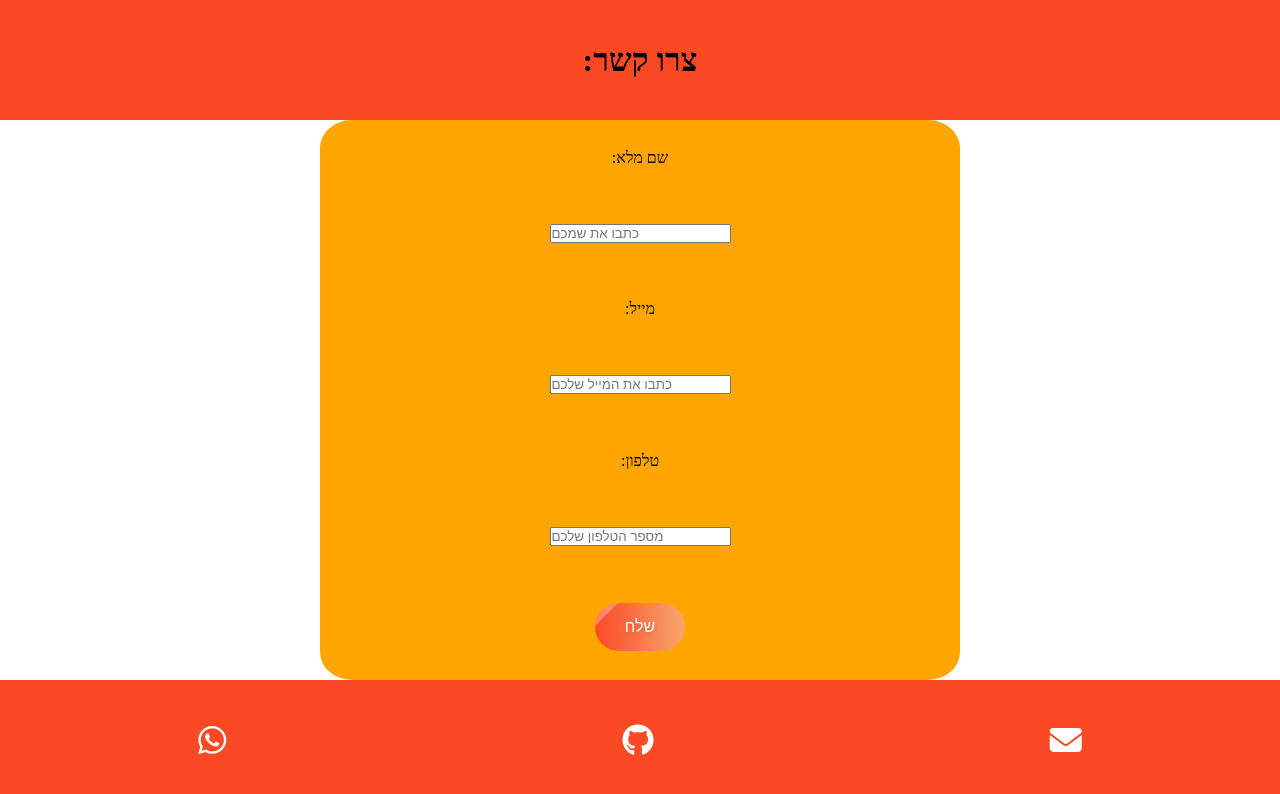
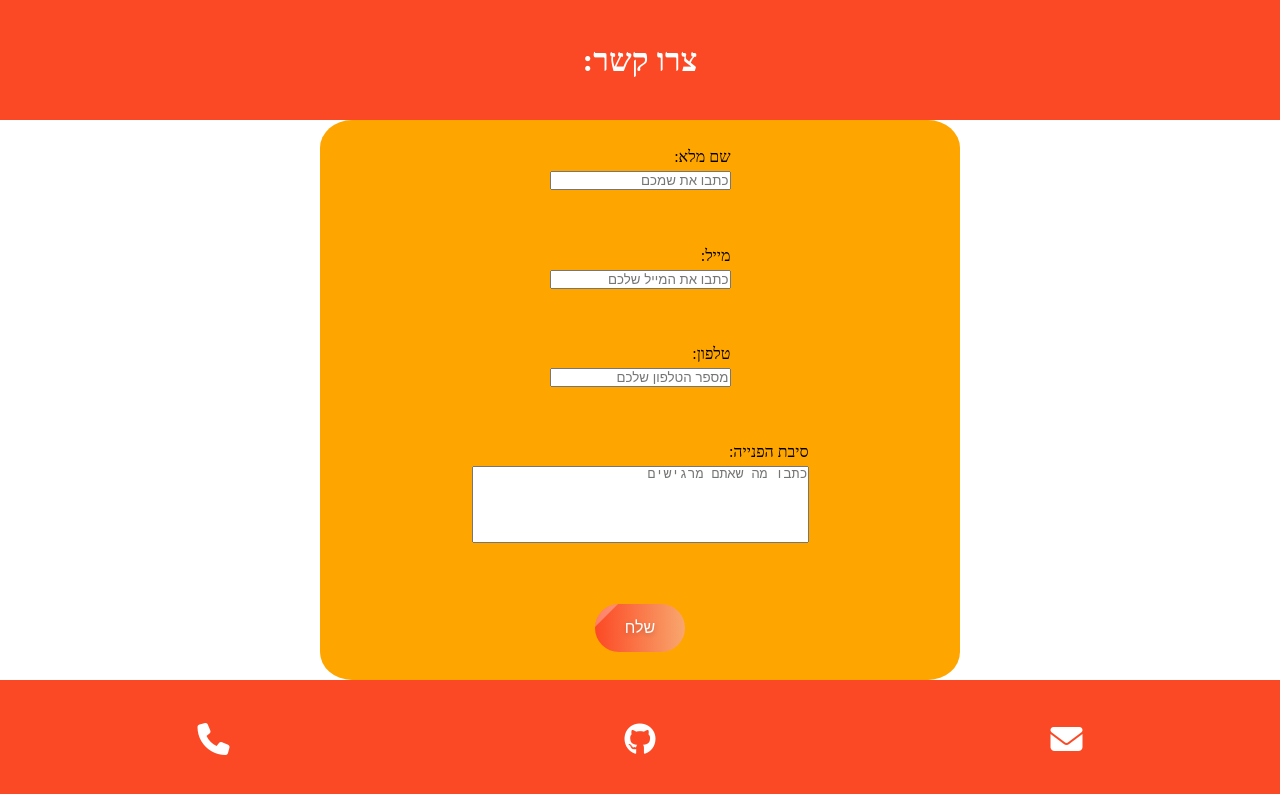
Before and after one commit to AntonHorelyk/Food-Economy-, a plain HTML site: page contactUs/contact.html in a window 1280 px wide. Drawn offline with Linux system fonts and the light colour scheme.

Commit message:
styled the contact us

```diff
--- a/contactUs/contact.html
+++ b/contactUs/contact.html
@@ -21,23 +21,28 @@
       </header>
       <div>
         <form action="https://formspree.io/f/meoqnpaw" method="post" id="form">
-          <label for="name"> :שם מלא</label>
+          <div>
+            <label for="name"> שם מלא:</label>
             <input
               type="text"
               id="name"
               placeholder="כתבו את שמכם"
               required
-            name="name"
+              name="Name"
             />
-          <label for="mail">:מייל</label>
+          </div>
+          <div>
+            <label for="mail">מייל:</label>
             <input
               type="email"
               id="mail"
               placeholder="כתבו את המייל שלכם"
               required
-            name="email"
+              name="E-mail"
             />
-          <label for="phone">:טלפון</label>
+          </div>
+          <div>
+            <label for="phone">טלפון:</label>
             <input
               type="tel"
               id="phone"
@@ -45,16 +50,38 @@
               required
               minlength="10"
               maxlength="14"
-            name="Phone-Mumber"
+              name="Phone-Number"
             />
+          </div>
+          <div>
+            <label for="text-area">סיבת הפנייה:</label>
+            <textarea
+              name="Reason-for-Application
+          "
+              id="text-area"
+              placeholder="כתבו מה שאתם מרגישים"
+              rows="5"
+              cols="40"
+            ></textarea>
+          </div>
           <button class="styled-button">שלח</button>
         </form>
       </div>
 
       <footer>
-        <i class="fa-brands fa-whatsapp fa-2xl" style="color: #ffffff"></i>
-        <i class="fa-brands fa-github fa-2xl" style="color: #ffffff"></i>
+        <a href="tel:+972527455417">
+          <i class="fa-solid fa-phone fa-2xl" style="color: #ffffff"></i
+        ></a>
+        <a
+          href="https://github.com/AntonHorelyk/middleProject"
+          blna
+          target="_blank"
+          ><i class="fa-brands fa-github fa-2xl" style="color: #ffffff"></i
+        ></a>
+
+        <a href="mailto:davidtyurikov2012@gmail.com">
           <i class="fa-solid fa-envelope fa-2xl" style="color: #ffffff"></i>
+        </a>
       </footer>
     </div>
   </body>
--- a/contactUs/contactUs.css
+++ b/contactUs/contactUs.css
@@ -23,13 +23,14 @@ h1{
     margin: auto;
     position: relative;
     text-align: center;
+    color: white
     ;
 }
 
 form{
     background-color: orange;
     border-radius: 5%;
-
+    position: relative;
     width: 50vw;
     margin: auto;
     height: 70vh;
@@ -47,3 +48,24 @@ footer{
     justify-content: space-around;
     align-items: center;
 }
+
+input::placeholder{
+direction: rtl;
+text-align: end;
+}
+
+textarea{
+    resize: none;
+}
+textarea::placeholder{
+    direction: rtl;
+    text-align: end;
+    }
+
+    label {
+        display: block;
+        direction: rtl;
+        text-align: right;
+        margin-bottom: 5px;
+        width: 100%;
+    }
```
Lines whose indentation alone changed are shown as unchanged.
